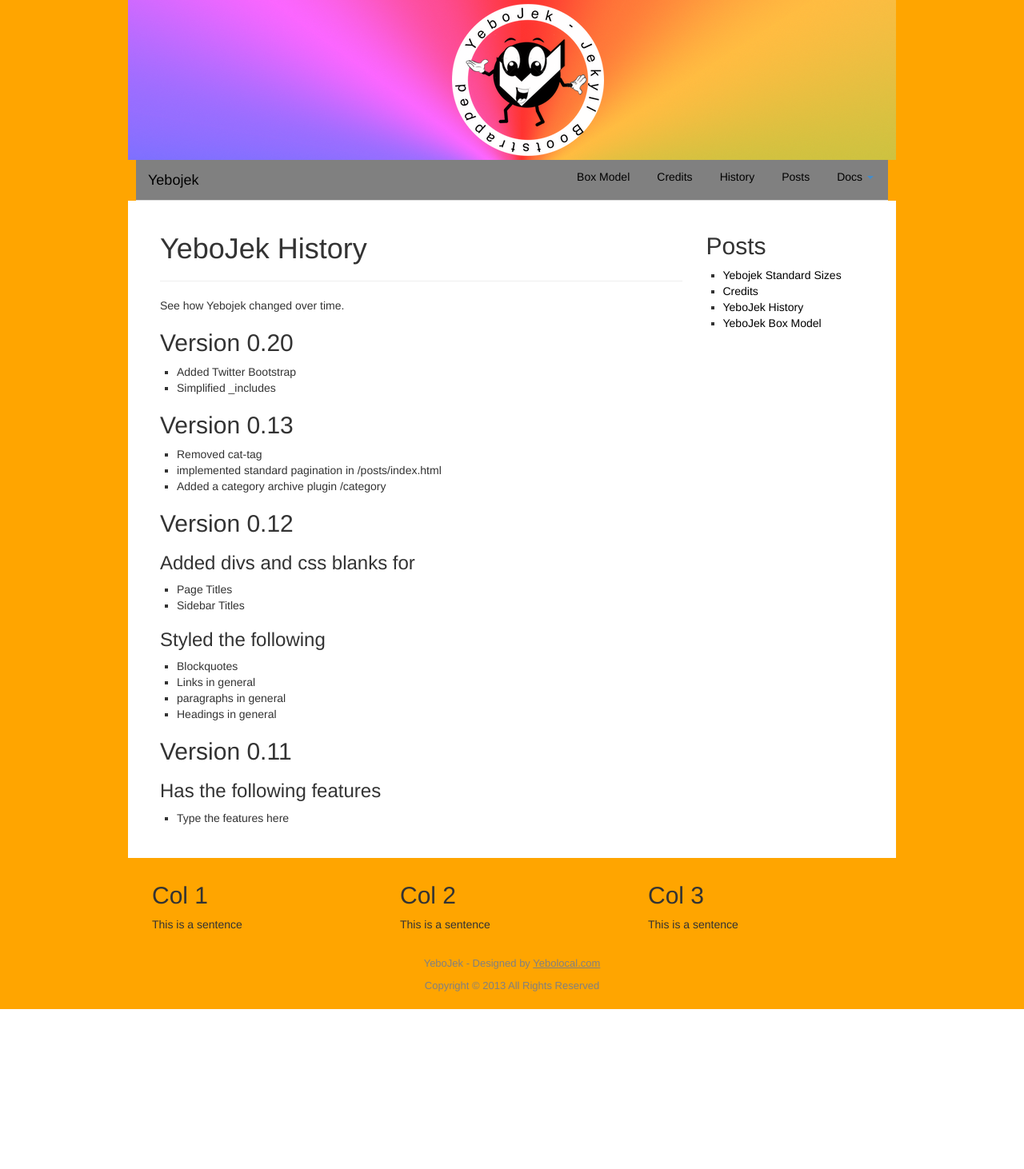
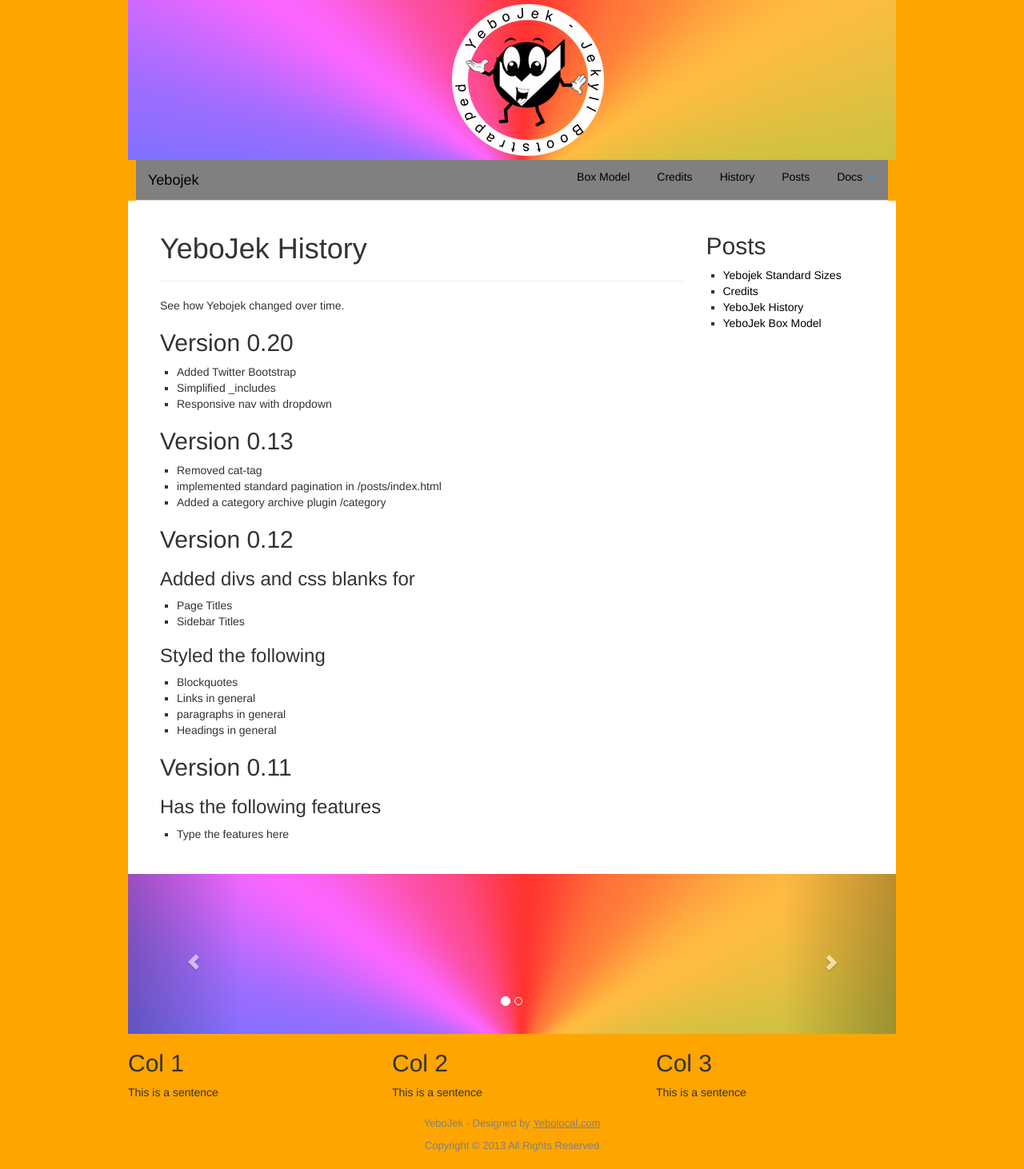
Before and after one commit to bernardhamann/yebojek, a Jekyll site: the page built from _posts/2013-09-10-history.html, in a window 1280 px wide. Shown: the whole page at 80% size. Built offline with Jekyll 4.4.1, drawn with Linux system fonts in a browser that asks for light colours; Markdown is read by kramdown in place of the engine named in the settings; before the commit the page ends 1262 px from its top, so only the background shows below that.

Commit message:
added a carousel

```diff
--- a/_includes/areas/extra.html
+++ b/_includes/areas/extra.html
@@ -1,3 +1,4 @@
+{% include widgets/car-1.html%}
 <div class="row">
       <div class="col-md-4">
             <h2> Col 1</h2>
--- /dev/null
+++ b/_includes/widgets/car-1.html
@@ -0,0 +1,29 @@
+<div id="carousel-example-generic" class="carousel slide" data-ride="carousel">
+  <!-- Indicators -->
+  <ol class="carousel-indicators">
+    <li data-target="#carousel-example-generic" data-slide-to="0" class="active"></li>
+    <li data-target="#carousel-example-generic" data-slide-to="1"></li>
+  </ol>
+
+  <!-- Wrapper for slides -->
+  <div class="carousel-inner">
+         <div class="item active">
+               <img src="../../assets/yebojek/img/header-2.png" alt="header-2" width="960" height="200" />
+               <div class="carousel-caption">
+               </div> <!-- end of carousel-caption -->
+         </div> <!-- end of item-->
+         <div class="item">
+               <img src="../../assets/yebojek/img/extra-2.png" alt="extra-2" width="960" height="200" />
+               <div class="carousel-caption">
+               </div> <!-- end of carousel-caption -->
+         </div> <!-- end of item-->
+  </div> <!-- end of carousel-inner -->
+
+  <!-- Controls -->
+  <a class="left carousel-control" href="#carousel-example-generic" data-slide="prev">
+    <span class="glyphicon glyphicon-chevron-left"></span>
+  </a>
+  <a class="right carousel-control" href="#carousel-example-generic" data-slide="next">
+    <span class="glyphicon glyphicon-chevron-right"></span>
+  </a>
+</div>
--- a/_posts/2013-09-10-history.html
+++ b/_posts/2013-09-10-history.html
@@ -10,6 +10,7 @@ category: posts
 <ul>
    <li> Added Twitter Bootstrap </li>
    <li> Simplified _includes </li>
+   <li> Responsive nav with dropdown </li>
 </ul>
 
 <h2> Version 0.13 </h2>
--- a/assets/custom/myyebojek.css
+++ b/assets/custom/myyebojek.css
@@ -225,8 +225,7 @@ a:focus {
 }
 
 .extra-container {
-   background: url(../../yebojek/img/extra-2.png);
-   padding: 10px 30px 10px 30px;
+   background: url ("/assets/yebojek/img/extra-2.png");
 }
 
 /* ------------------------------------------------------------------------------- */
```
Also changed, not shown: index.md (+0 -3 lines), 7 other files.
